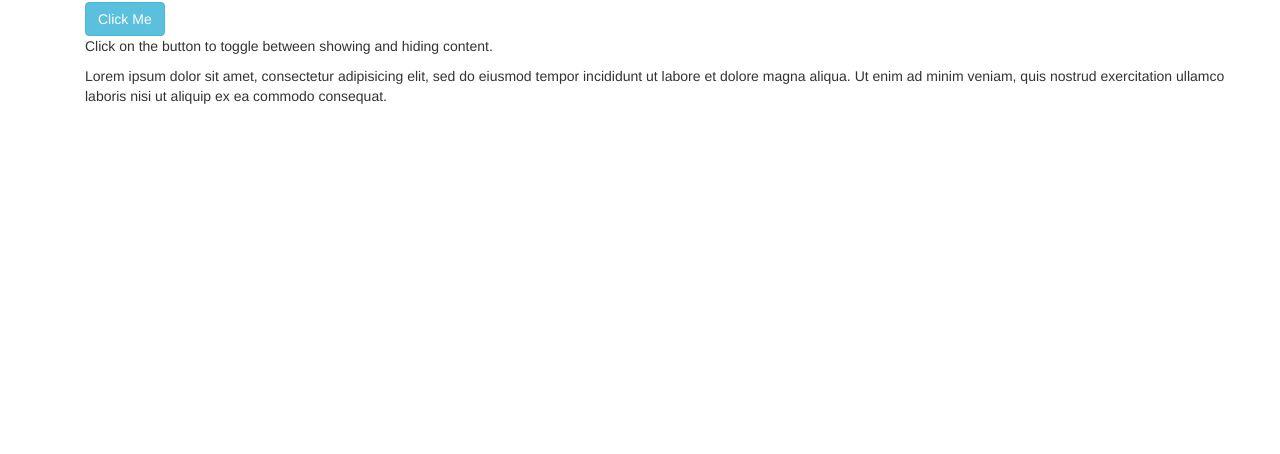
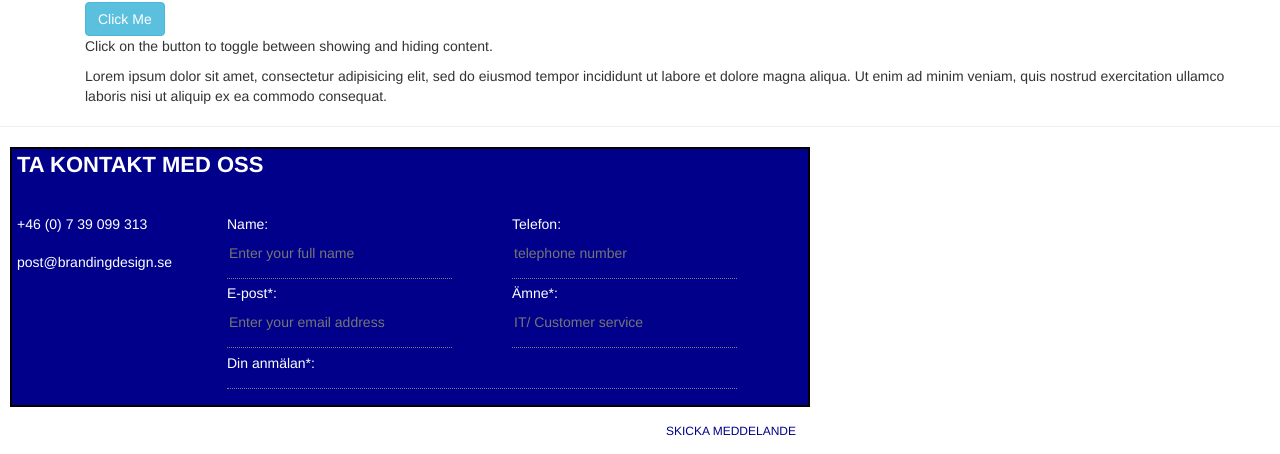
Before and after one commit to rkbhowmik/BootStrap, a plain HTML site: page BootStrap/Index.html in a window 1280 px wide. Shown: the part 623-1077 px from the top of the page. Before the commit the page ends 800 px from the top, so only its background shows below. Drawn offline with nearby package versions, Linux system fonts and the light colour scheme.

Commit message:
Contact Form has been added

```diff
--- a/BootStrap/Index.html
+++ b/BootStrap/Index.html
@@ -12,7 +12,6 @@
         .jumbotron {
             margin-bottom: 0px;
         }
-
 
         .nav > li > a {
             position: relative;
@@ -41,6 +40,94 @@
 		}
 
         ul.breadcrumb li a {color: green;}
+
+
+    #form{
+    width: 800px;
+    height: 260px;
+    border: 2px solid black;
+    float: left;
+    background: darkblue;
+   padding-left: 5px;
+   margin-left: 10px;
+
+}
+
+#form_title{
+    font-weight: bold;
+    font-size: 22px;
+    color: white;
+    text-transform: uppercase;
+}
+
+#contact_via{
+      margin-top: 20px;
+      width: 190px;
+      float: left;
+      color: white;
+}
+
+#height{
+    line-height: 200%;
+}
+#height1{
+    line-height: 200%;
+
+
+}
+
+#form1{
+    float: left;
+    margin: 20px;
+    width: 510px;
+    color: white;
+
+}
+
+input{
+    border: none;
+    background-color: inherit;
+    color: white;
+   }
+
+
+#details
+{
+  width: 225px;
+  float: left;
+}
+
+#details1
+{
+  width: 225px;
+  float: right;
+}
+
+#details2{
+    float: left;
+    border-bottom: 1px dotted gray;
+   width: 100%;
+}
+
+#footer{
+    text-align: right;
+    font-size: 10px;
+    color: white;
+}
+
+.button {
+    background-color: white;
+    border: none;
+    color: darkblue;
+    padding: 10px;
+    text-align: center;
+    text-decoration: none;
+    display: inline-block;
+    font-size: 12px;
+    margin: 4px 2px;
+    cursor: pointer;
+    text-transform: uppercase;
+}
 
 	</style>
 
@@ -107,7 +194,6 @@
                 </div>
             </div>
 
-
             <!--accordion-->
 
             <div class="container">
@@ -123,6 +209,61 @@
                     </div>
                 </div>
             </div>
+            <hr />
+
+            <!-- Kontaktformulär-->
+            <div id="form">
+                <div>
+                    <p id="form_title">ta kontakt med oss </p>
+                </div>
+
+                <div id="contact_via">
+                    <div>
+                        <p id="height"> <i class="fa fa-volume-control-phone" aria-hidden="true"></i> +46 (0) 7 39 099 313 </p>
+                        <p id="height"><i class="fa fa-envelope" aria-hidden="true"></i> post@brandingdesign.se </p>
+                    </div>
+                </div>
+
+                <div id="form1">
+                    <div id="details">
+                        <div>
+                            <form style="border-bottom: 1px dotted gray">
+                                <p id="height">Name: <input type="text" name="Name" placeholder="Enter your full name"> </p>
+                            </form>
+                        </div>
+                        <div>
+                            <form style="border-bottom: 1px dotted gray">
+                                <p id="height"> E-post*: <input type="email" name="email" placeholder="Enter your email address"></p>
+                            </form>
+                        </div>
+                    </div>
+
+                    <div id="details1">
+                        <div>
+                            <form style="border-bottom: 1px dotted gray">
+                                <p id="height">Telefon: <input type="text" name="Name" placeholder="telephone number"> </p>
+                            </form>
+                        </div>
+                        <div>
+                            <form style="border-bottom: 1px dotted gray">
+                                <p id="height"> Ämne*: <input type="email" name="email" placeholder="IT/ Customer service"></p>
+                            </form>
+                        </div>
+                    </div>
+                    <div id="details2">
+                        <form>
+                            <p id="height1">Din anmälan*: <input type="text"></p>
+                        </form>
+                    </div>
+                </div>
+                <div id="footer">
+                    <span style="margin-right:10px"> *:Obligatorisk fält</span>
+                    <span>
+                        <input type="button" class="button" value="Skicka Meddelande">
+                    </span>
+                </div>
+            </div>
+
 
             </body>
 </html >
```
